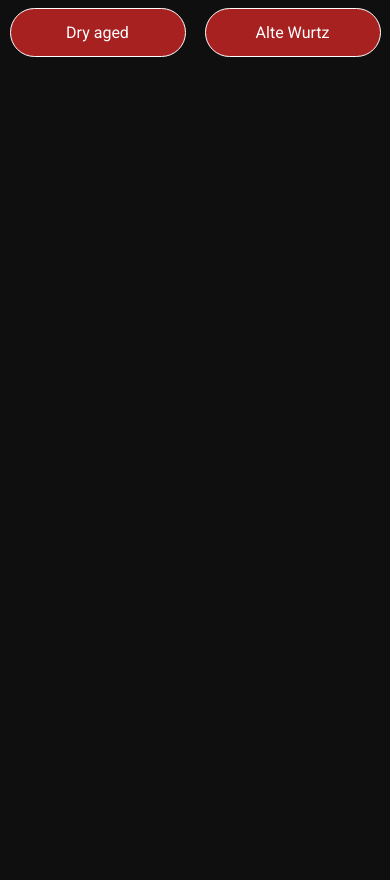
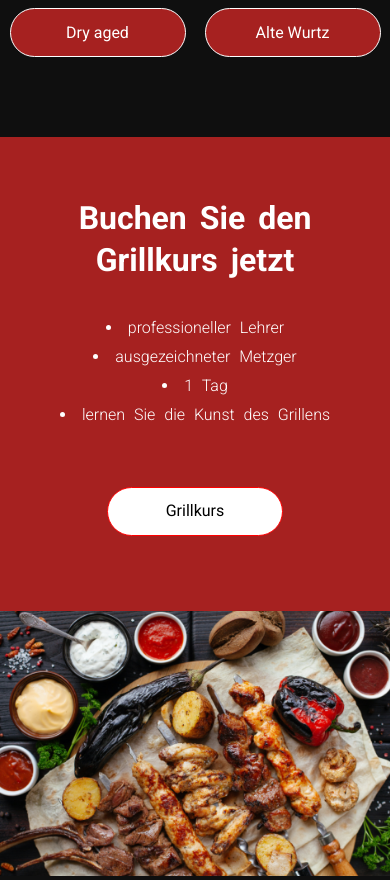
Before and after one commit to Zsolti24/heiko-brath-react, a React (Create React App) app: page / in a window 390 px wide. Shown: the part 1700-2580 px from the top of the page. Before the commit the page ends 1837 px from the top, so only its background shows below. Built offline with nearby package versions, Linux system fonts and the light colour scheme; the HTML template or start-up script is replaced by a standard one.

Commit message:
Reservation section done

```diff
--- a/src/App.js
+++ b/src/App.js
@@ -2,6 +2,7 @@ import React from "react";
 import NavBar from "./components/NavBar";
 import ImageSliderSection from "./sections/imageSliderSection.js";
 import DescriptionSection from "./sections/Description.js";
+import ReservationSection from "./sections/ReservationSection.js";
 
 function App() {
   return (
@@ -9,6 +10,7 @@ function App() {
     <NavBar />
     <ImageSliderSection />
     <DescriptionSection />
+    <ReservationSection />
   </>
   )
 }
--- a/src/index.js
+++ b/src/index.js
@@ -5,6 +5,7 @@ import './styles/style.scss';
 import './styles/navBar.scss';
 import './styles/imageSliderSection.scss';
 import './styles/descriptionSection.scss';
+import './styles/reservationSection.scss';
 
 const root = ReactDOM.createRoot(document.getElementById('root'));
 root.render(
--- /dev/null
+++ b/src/sections/ReservationSection.js
@@ -0,0 +1,24 @@
+import React from 'react'
+
+export default function ReservationSection() {
+  return (
+    <div className="reservationSection">
+            <div className="reservationTextSide">
+                <div className="reservationTextContainer">
+                    <div className="reservationTexth1">Buchen Sie den
+                        Grillkurs jetzt</div>
+                    <div className="enumeration">
+                        <li>professioneller Lehrer</li>
+                        <li>ausgezeichneter Metzger</li>
+                        <li>1 Tag</li>
+                        <li>lernen Sie die Kunst des Grillens</li>
+                    </div>
+                    <div className="reservationButton">Grillkurs</div>
+                </div>
+            </div>
+            <div className="reservationImageSlide">
+                <img src={require("../images/reserv.jpg")} alt="" className="reservationImage" />
+            </div>
+        </div>
+  )
+}
--- /dev/null
+++ b/src/styles/reservationSection.scss
@@ -0,0 +1,101 @@
+@use './style.scss';
+
+.reservationSection{
+    background-color: style.$brandPrimary;
+    display: flex;
+    position: relative;
+    flex-wrap: wrap;
+}
+.reservationTextSide{
+    width: 50%;
+    display: flex;
+    justify-content: right;
+}
+.reservationTextContainer{
+    width: 427px;
+    margin-right: 105px;
+    display: flex;
+    flex-direction: column;
+    justify-content: center;
+    gap: 30px;
+    word-spacing: 5px;
+}
+
+.reservationTexth1{
+    font-size: 32px;
+    font-weight: 700;
+    line-height: 42px;
+    text-align: left;
+    color: #FFFFFF;
+    width: 250px;
+}
+.enumeration{
+    font-size: 16px;
+    font-weight: 300;
+    line-height: 24px;
+    text-align: left;
+    color: #FFFFFF;
+}
+li{
+    margin-top: 5px;
+    margin-bottom: 5px;
+}
+.reservationButton{
+    font-size: 16px;
+    font-weight: 400;
+    line-height: 22px;
+    width: 174px;
+    height: 47px;
+    background-color: #FFFFFF;
+    border: 1px solid #FF0000;
+    color: #000000;
+    border-radius: 40px;
+    display: flex;
+    align-items: center;
+    justify-content: center;
+    cursor: pointer;
+}
+.reservationImageSlide{
+    width: 50%;
+}
+
+.reservationImage{
+    object-fit: cover;
+    width: 100%;
+    height: 100%;
+}
+
+
+
+
+
+@media only screen and (max-width: 1160px) {
+     .reservationTextSide{
+        width: 100%;
+        margin-bottom: 60px;
+        margin-top: 60px;
+        justify-content: center;
+     }
+     .reservationImageSlide{
+        width: 100%;
+     }
+     .reservationTextContainer{
+        text-align: center;
+        width: 500px;
+        margin-right: 0px;
+        align-items: center;
+     }
+     .reservationTexth1{
+        text-align: center;
+    }
+    .enumeration{
+        text-align: center;
+    }
+    li{
+        text-align: center;
+    }
+    .reservationButton{
+        margin-top: 25px;
+        margin-bottom: 15px;
+    }
+  }
```
